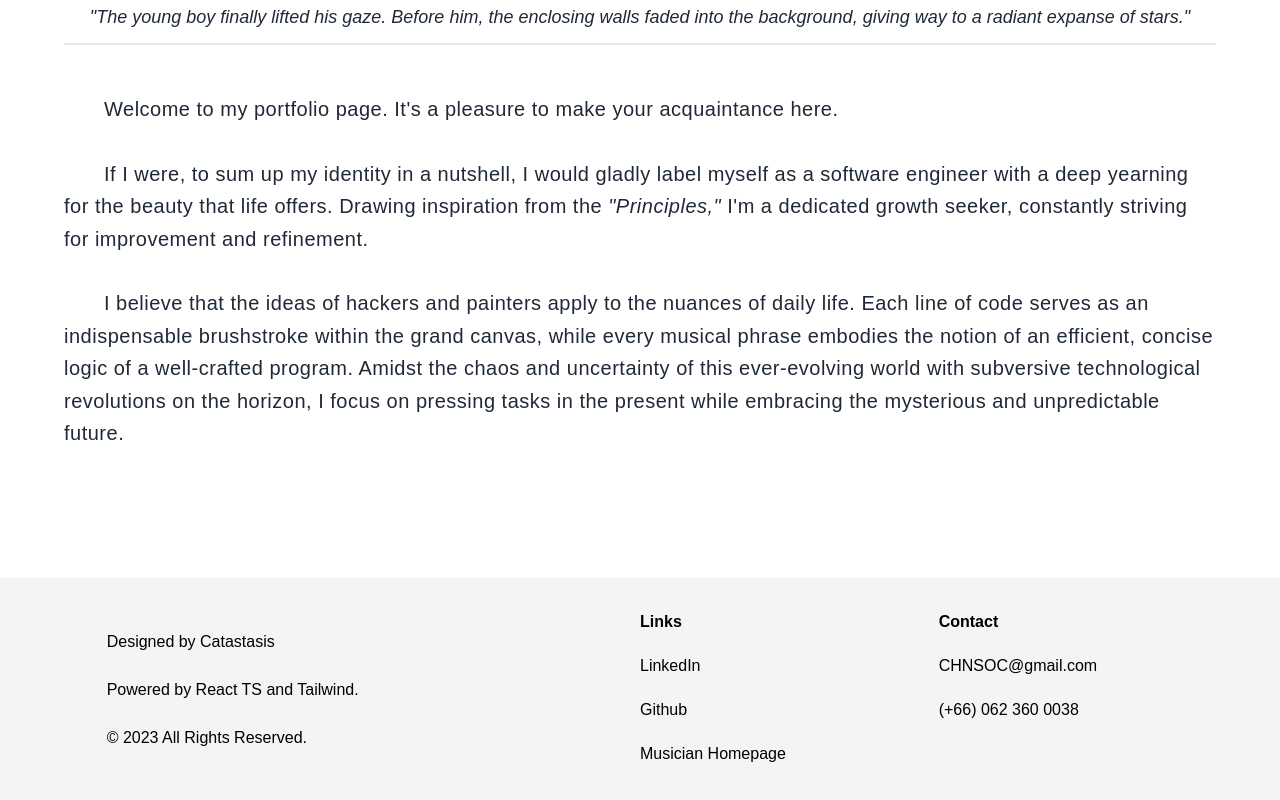
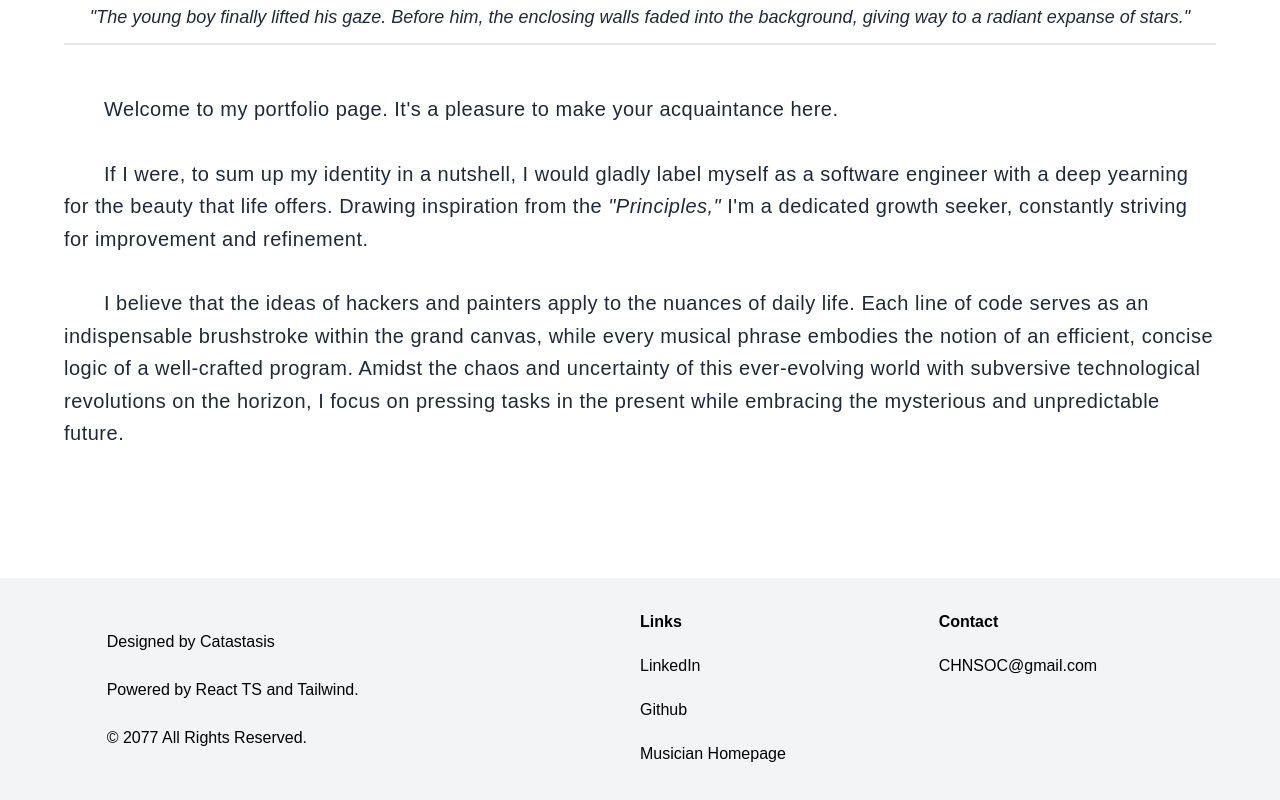
Before and after one commit to CHNSOC/cata-portfolio, a React (Vite) app: page / in a window 1280 px wide. Shown: the part 3273-4073 px from the top of the page. Built offline with nearby package versions, Linux system fonts and the light colour scheme.

Commit message:
Update Footer

```diff
--- a/src/scenes/footer/Footer.tsx
+++ b/src/scenes/footer/Footer.tsx
@@ -6,7 +6,7 @@ const Footer = () => {
             <div className='space-y-6 mt-16 basis-1/2 md:mt-0'>
                 <p className='my-5'>Designed by Catastasis</p>
                 <p>Powered by React TS and Tailwind.</p>
-                <p>© 2023 All Rights Reserved.</p>
+                <p>© 2077 All Rights Reserved.</p>
             </div>
             <div className='mt-16 basis-1/4 md:mt-0'>
                 <h4 className='font-bold'>Links</h4>
@@ -18,7 +18,6 @@ const Footer = () => {
                 <h4 className='font-bold'>Contact</h4>
                 <p className='my-5'><a href="mailto:CHNSOC@gmail.com"></a>CHNSOC@gmail.com</p>
 
-                <p>(+66) 062 360 0038</p>
             </div>
         </div>
 
```
